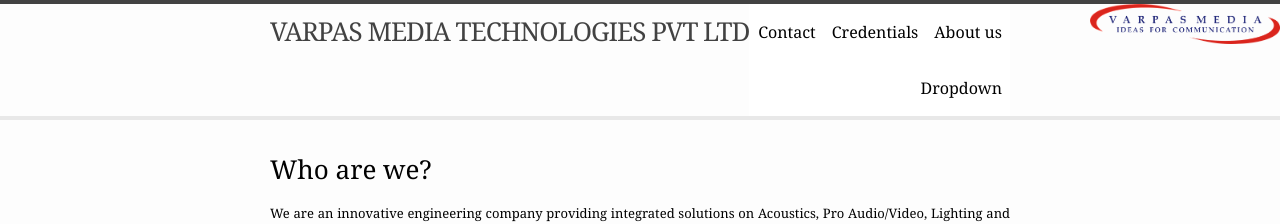
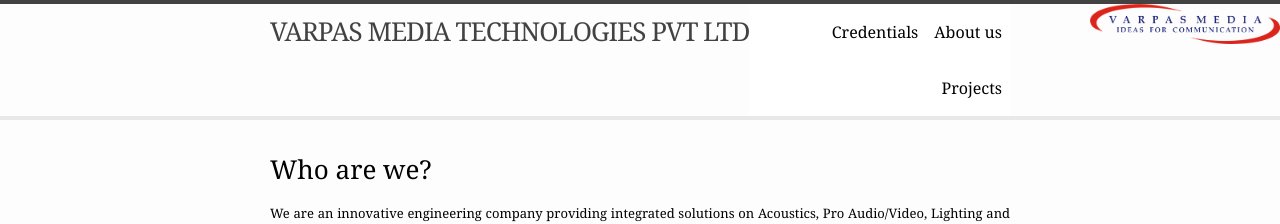
Before and after one commit to VarpasMedia/VarpasMedia.github.io, a Jekyll site: the page built from index.md, in a window 1280 px wide. Shown: the top 224 px of the page. Built offline with Jekyll 4.4.1, drawn with Linux system fonts in a browser that asks for light colours.

Commit message:
Update header.html

```diff
--- a/_includes/header.html
+++ b/_includes/header.html
@@ -79,9 +79,8 @@ li.dropdown {
 <ul>
   <li><a href="#home">About us</a></li>
   <li><a href="#news">Credentials</a></li>
-  <li><a href="#news">Contact</a></li>
   <li class="dropdown">
-    <a href="javascript:void(0)" class="dropbtn">Dropdown</a>
+    <a href="javascript:void(0)" class="dropbtn">Projects</a>
     <div class="dropdown-content">
       <a href="#">Link 1</a>
       <a href="#">Link 2</a>
```
